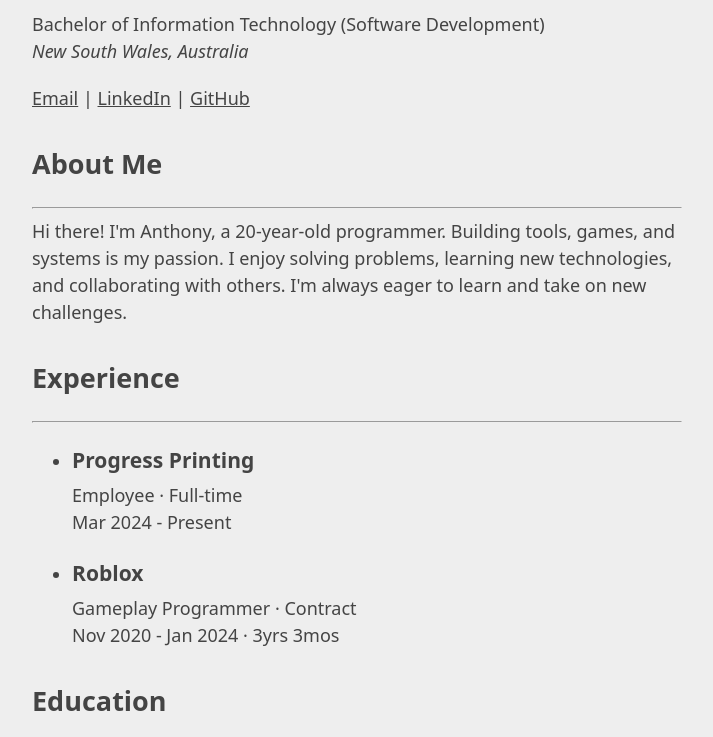
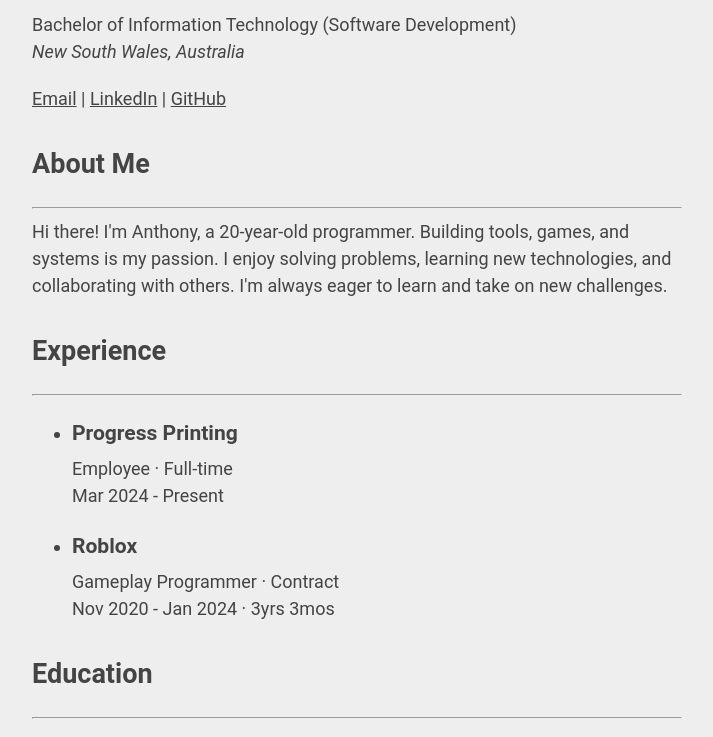
Before and after one commit to anthnyjhn/portfolio, a plain HTML site: page index.html in a window 1280 px wide. Shown: the part 107-844 px from the top of the page, without its empty margins (283-996 px from the left). Drawn offline with Linux system fonts and the light colour scheme.

Commit message:
style: simplify font-family declaration in body

```diff
--- a/style/style.css
+++ b/style/style.css
@@ -6,8 +6,7 @@ body {
   color: #444;
   background-color: #eeeeee;
   padding: 0 10px;
-  font-family: system-ui, -apple-system, BlinkMacSystemFont, "Segoe UI", Roboto,
-    Oxygen, Ubuntu, Cantarell, "Open Sans", "Helvetica Neue", sans-serif;
+  font-family: Roboto;
 }
 
 h1,
```
